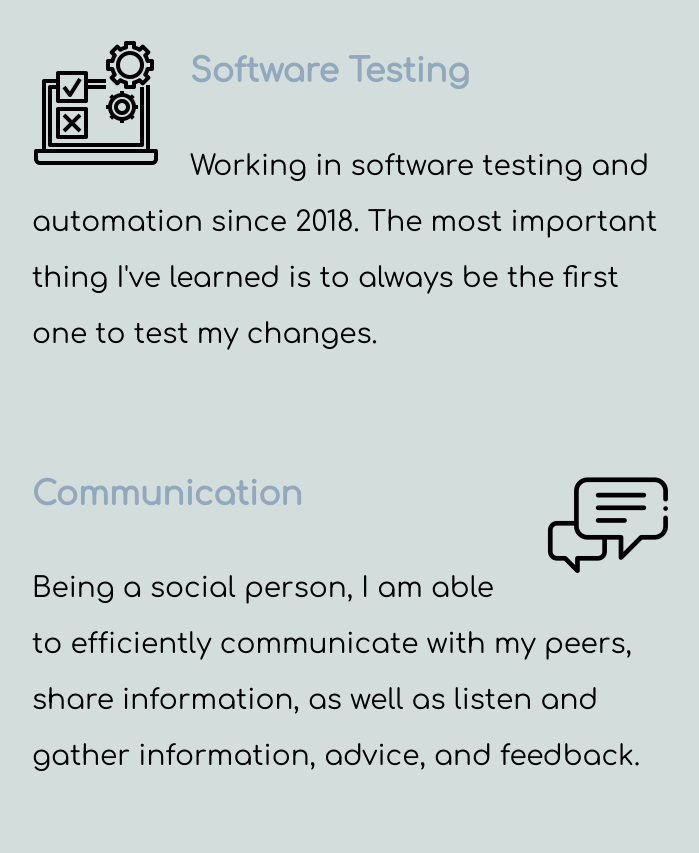
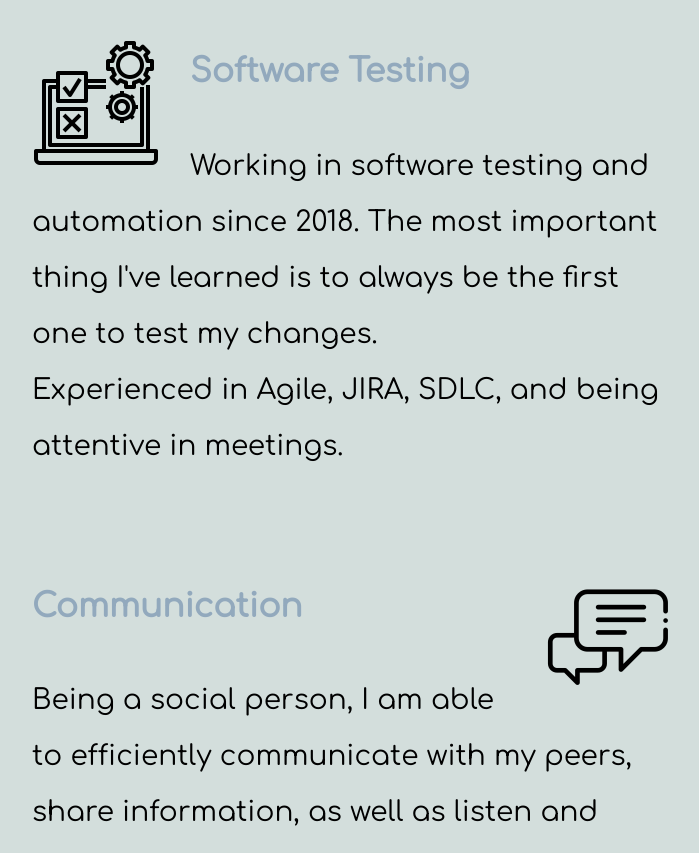
Before and after one commit to skdat6/skdat6.github.io, a plain HTML site: page index.html in a window 1280 px wide. Shown: the part 820-1673 px from the top of the page, without its empty margins (288-987 px from the left). Drawn offline with Linux system fonts and the light colour scheme.

Commit message:
Update index.html

```diff
--- a/index.html
+++ b/index.html
@@ -32,7 +32,8 @@ working on personal projects</p>
     <div class="skill-row">
       <img class="skill-icon" src="images/testing.png" alt="">
       <h3>Software Testing</h3>
-      <p class="text-description">Working in software testing and automation since 2018. The most important thing I've learned is to always be the first one to test my changes.</p>
+      <p class="text-description">Working in software testing and automation since 2018. The most important thing I've learned is to always be the first one to test my changes.<br>
+        Experienced in Agile, JIRA, SDLC, and being attentive in meetings.</p>
     </div>
     <div class="skill-row">
       <img class="skill-icon-alt" src="images/speak.png" alt="">
```
